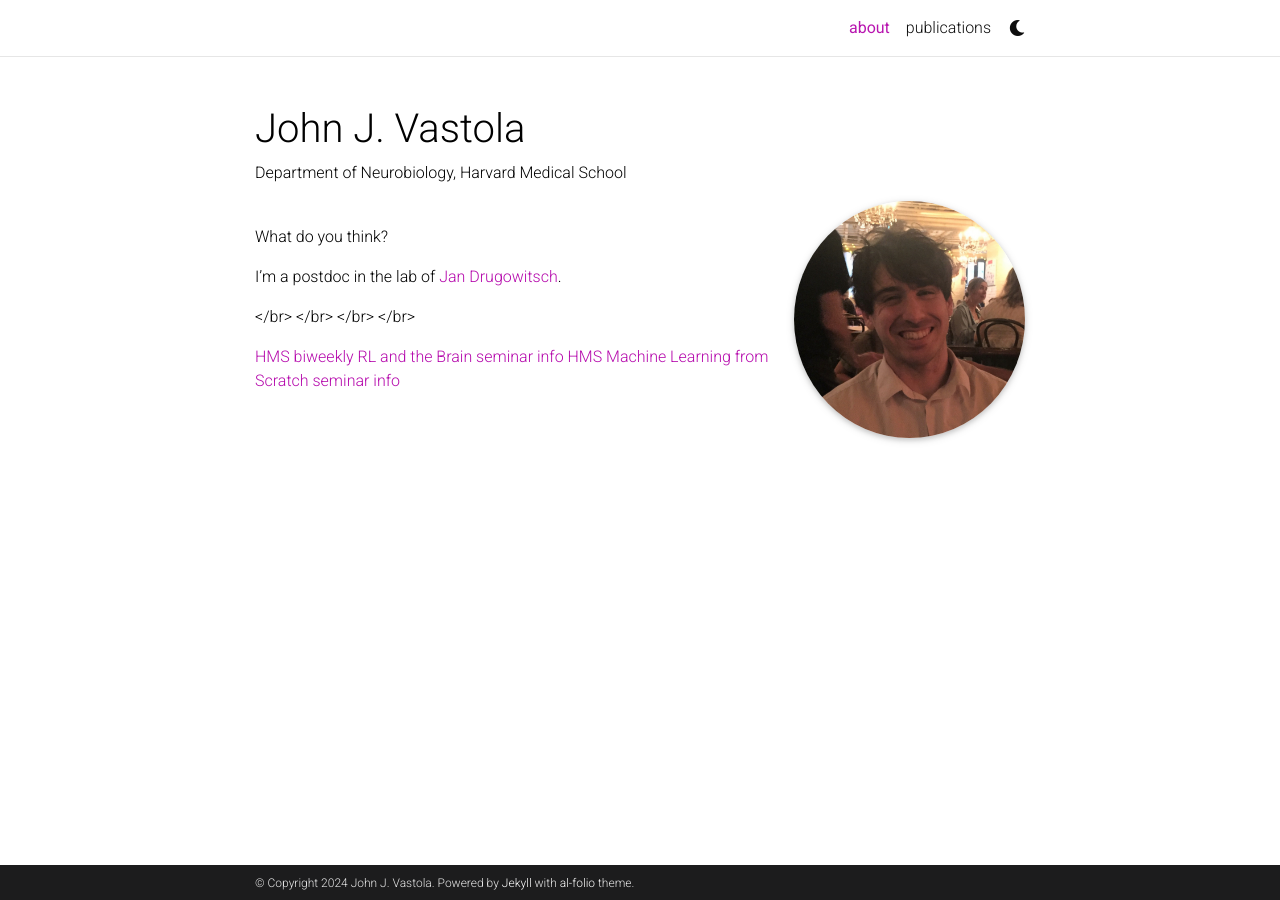
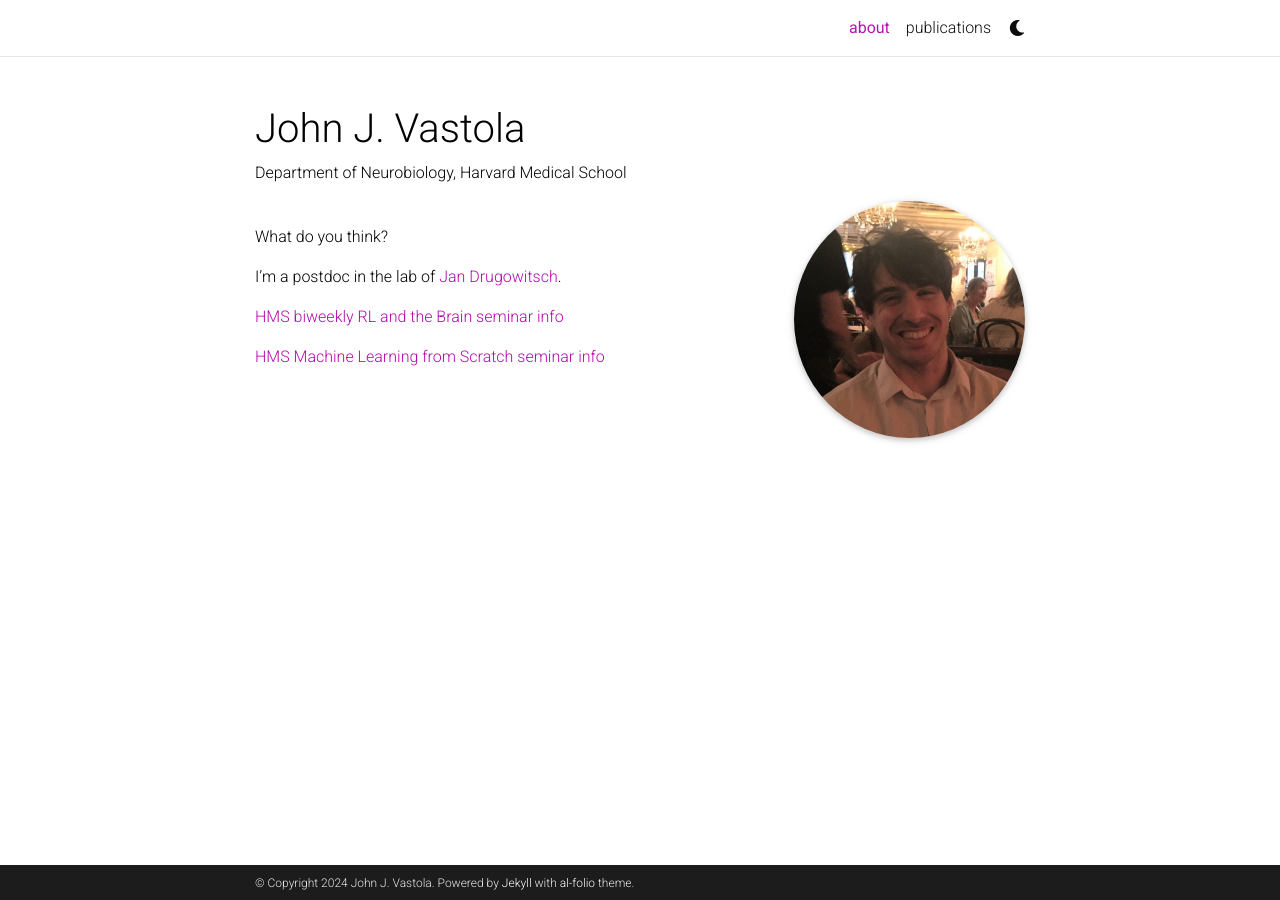
Before and after one commit to john-vastola/john-vastola.github.io, a Jekyll site: the page built from _pages/about.md, in a window 1280 px wide. Built offline with Jekyll 4.4.1, drawn with Linux system fonts in a browser that asks for light colours; full-size pictures stand in for the smaller copies a plugin makes; comment, search, counter and statistics services are not loaded; a style sheet for code colours, icons or effects is not loaded.

Commit message:
fixed error

```diff
--- a/_pages/about.md
+++ b/_pages/about.md
@@ -23,10 +23,8 @@ What do you think?
 
 I'm a postdoc in the lab of [Jan Drugowitsch](https://drugowitschlab.hms.harvard.edu/).
 
-</br>
-</br>
-</br>
-</br>
+
 
 [HMS biweekly RL and the Brain seminar info](https://www.rlandthebrain.com/hms_seminar)
+
 [HMS Machine Learning from Scratch seminar info](https://github.com/DrugowitschLab/ML-from-scratch-seminar)
```
